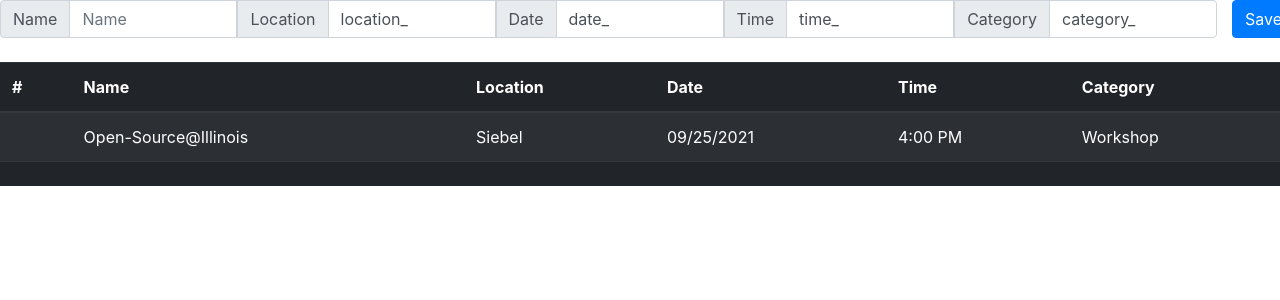
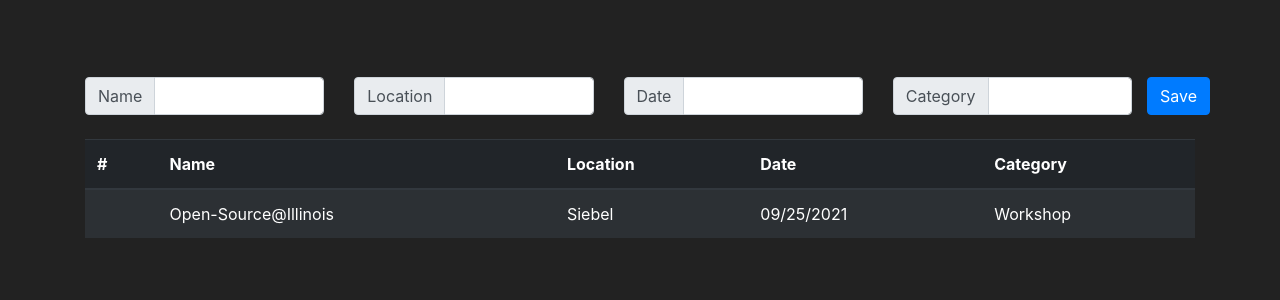
Before and after one commit to svijay77/rest-api-workshop-fa21, a React (Create React App) app in the folder web/: page / in a window 1280 px wide. Shown: the top 300 px of the page. Built offline with nearby package versions, Linux system fonts and the light colour scheme.

Commit message:
Fix styling, Fix form fields, fix everything

```diff
--- a/web/src/App.css
+++ b/web/src/App.css
@@ -1,3 +1,11 @@
+html, body {
+  margin: 0;
+  height: 100%;
+  padding-top: 3%;
+  background-color: #222222;
+  color: #000000;
+}
+
 .App {
   text-align: center;
 }
--- a/web/src/App.js
+++ b/web/src/App.js
@@ -1,4 +1,3 @@
-import logo from './logo.svg';
 import React, {useState} from 'react';
 import {Badge, Col, Form, InputGroup, Row, Table} from "react-bootstrap";
 import './App.css';
@@ -7,13 +6,13 @@
     const events = [
         {name:"Open-Source@Illinois", location:"Siebel", date:"09/25/2021", time:"4:00 PM", category:"Workshop"}
     ]
-    const [name_, setName] = useState("")
-    const [location_, setLocation] = useState("")
-    const [date_, setDate] = useState("")
-    const [time_, setTime] = useState("")
-    const [category_, setCategory] = useState("")
-    let event = {name: name_, location: location_, date: date_, time: time_, category: category_};
-    events.push(event);
+    const [name, setName] = useState("")
+    const [location, setLocation] = useState("")
+    const [date, setDate] = useState("")
+    // const [time, setTime] = useState("")
+    const [category, setCategory] = useState("")
+    // let event = {name: name, location: location, date: date, time: time, category: category};
+    // events.push(event);
     return (
         <div>
             <Row>
@@ -21,28 +20,48 @@
                     <InputGroup.Prepend>
                         <InputGroup.Text id="Name">Name</InputGroup.Text>
                     </InputGroup.Prepend>
-                    <Form.Control name = "event" placeholder="Name" value={name_} onChange={e=>{
+                    <Form.Control name = "Name"  value={name} onChange={e=>{
                         e.preventDefault();
-                        setName(e.target.value)
+                        setName(e.target.value);
                     }}/>
+                </InputGroup>
+                <InputGroup as={Col}>
                     <InputGroup.Prepend>
                         <InputGroup.Text id="Location">Location</InputGroup.Text>
                     </InputGroup.Prepend>
-                    <Form.Control name = "event" placeholder="Location" value="location_"/>
+                    <Form.Control name = "location" value={location} onChange={e=>{
+                        e.preventDefault();
+                        setLocation(e.target.value);
+                    }}/>
+                </InputGroup>
+                <InputGroup as={Col}>
                     <InputGroup.Prepend>
                         <InputGroup.Text id="Date">Date</InputGroup.Text>
                     </InputGroup.Prepend>
-                    <Form.Control name = "event" placeholder="Date" value="date_"/>
+                    <Form.Control name = "Date" value={date} onChange={e=>{
+                        e.preventDefault();
+                        setDate(e.target.value);
+                    }}/>
+                </InputGroup>
+                {/* <InputGroup as={Col}>
                     <InputGroup.Prepend>
                         <InputGroup.Text id="Time">Time</InputGroup.Text>
                     </InputGroup.Prepend>
-                    <Form.Control name = "event" placeholder="Time" value="time_"/>
+                    <Form.Control name = "Time" value={time} onChange={e=>{
+                        e.preventDefault();
+                        setTime(e.target.value);
+                    }}/>
+                </InputGroup> */}
+                <InputGroup as={Col}>
                     <InputGroup.Prepend>
                         <InputGroup.Text id="Category">Category</InputGroup.Text>
                     </InputGroup.Prepend>
-                    <Form.Control name = "event" placeholder="Category" value="category_"/>
+                    <Form.Control name = "Category" value={category} onChange={e=>{
+                        e.preventDefault();
+                        setCategory(e.target.value);
+                    }}/>
                 </InputGroup>
-                {/* <button type="submit" class="btn btn-primary" onClick={setName(name_), setLocation(location_), setDate(date_), setTime(time_), setCategory(category_)}>Save</button> */}
+                {/* <button type="submit" class="btn btn-primary" onClick={setName(name), setLocation(location), setDate(date), setTime(time), setCategory(category)}>Save</button> */}
                 <button type="submit" class="btn btn-primary">Save</button>
 
             </Row>
@@ -54,7 +73,6 @@
                     <th>Name</th>
                     <th>Location</th>
                     <th>Date</th>
-                    <th>Time</th>
                     <th>Category</th>
                 </tr>
                 </thead>
@@ -65,7 +83,6 @@
                         <td>{event.name}</td>
                         <td>{event.location}</td>
                         <td>{event.date}</td>
-                        <td>{event.time}</td>
                         <td>{event.category}</td>
                     </tr>
                 )}
--- a/web/src/index.js
+++ b/web/src/index.js
@@ -3,10 +3,13 @@
 import './index.css';
 import App from './App';
 import reportWebVitals from './reportWebVitals';
+import {Container} from "react-bootstrap";
 
 ReactDOM.render(
   <React.StrictMode>
-    <App />
+    <Container>
+      <App />
+    </Container>
   </React.StrictMode>,
   document.getElementById('root')
 );
```
